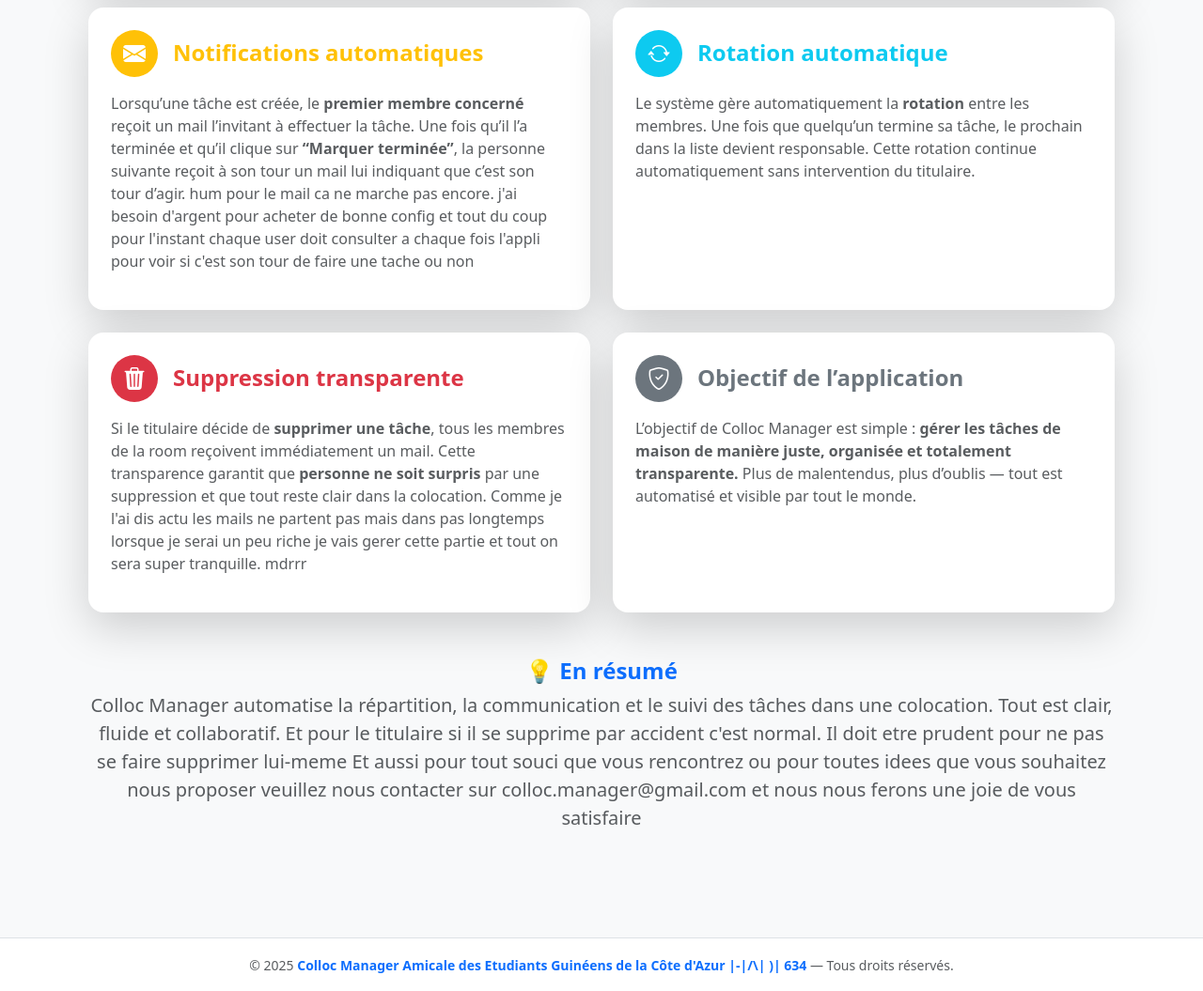
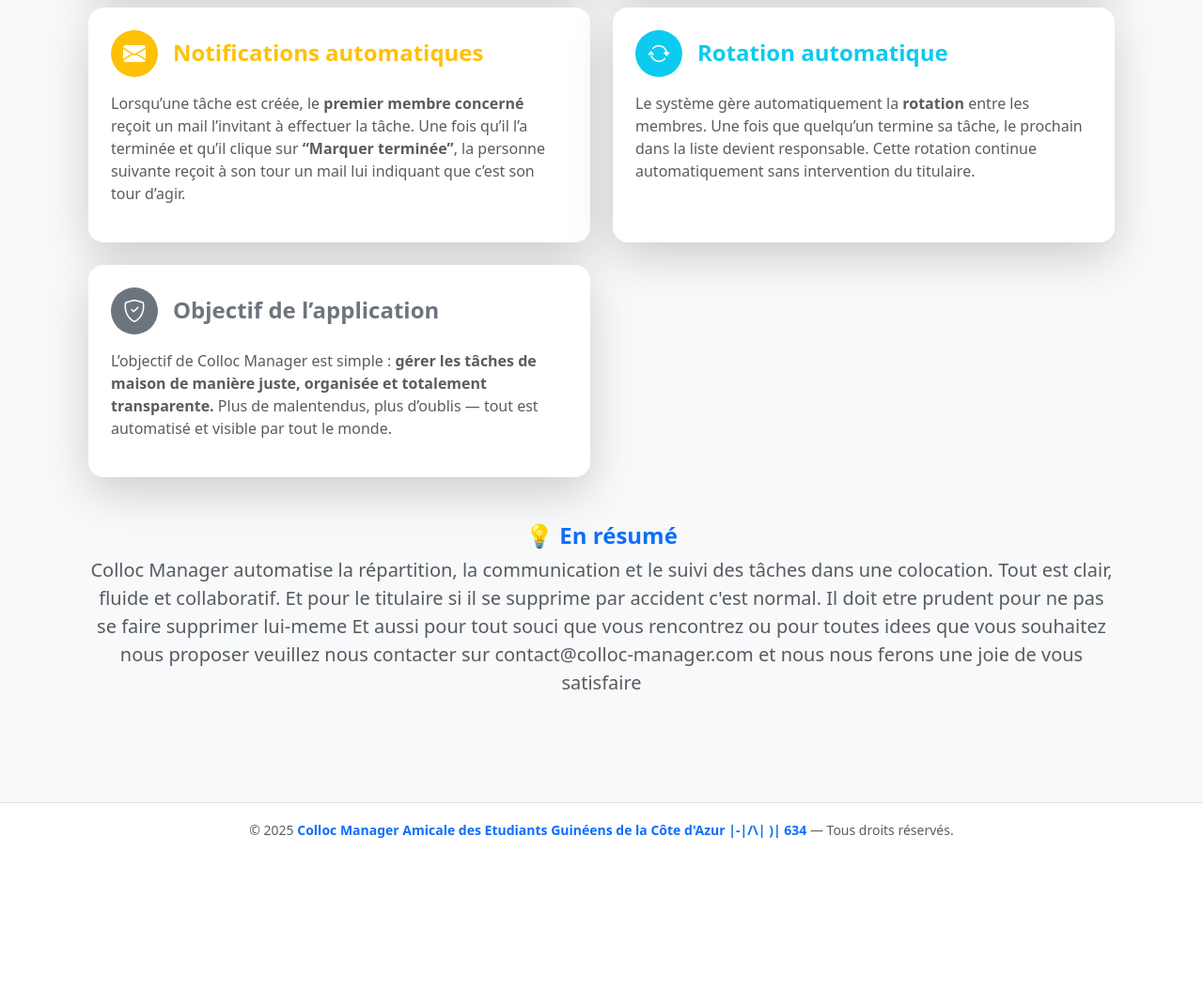
Before and after one commit to collocmanager-coder/colloc-manager, a Django app: page /help/ in a window 1280 px wide. Shown: the part 578-1633 px from the top of the page at 94% size. After the commit the page ends 1470 px from the top, so only its background shows below. Run offline with Django 5.2, Linux system fonts and the light colour scheme.

Commit message:
orthograph modified

```diff
--- a/templates/users/help.html
+++ b/templates/users/help.html
@@ -55,7 +55,6 @@
                 <p class="text-muted">
                     Lorsqu’une tâche est créée, le <strong>premier membre concerné</strong> reçoit un mail l’invitant à effectuer la tâche.
                     Une fois qu’il l’a terminée et qu’il clique sur <strong>“Marquer terminée”</strong>, la personne suivante reçoit à son tour un mail lui indiquant que c’est son tour d’agir.
-                    hum pour le mail ca ne marche pas encore. j'ai besoin d'argent pour acheter de bonne config et tout du coup pour l'instant chaque user doit consulter a chaque fois l'appli pour voir si c'est son tour de faire une tache ou non
                 </p>
             </div>
         </div>
@@ -76,7 +75,7 @@
             </div>
         </div>
 
-        <div class="col-lg-6">
+        <!-- <div class="col-lg-6">
             <div class="card shadow-lg border-0 rounded-4 p-4 h-100">
                 <div class="d-flex align-items-center mb-3">
                     <div class="icon-circle bg-danger text-white me-3">
@@ -90,7 +89,7 @@
                     Comme je l'ai dis actu les mails ne partent pas mais dans pas longtemps lorsque je serai un peu riche je vais gerer cette partie et tout on sera super tranquille. mdrrr
                 </p>
             </div>
-        </div>
+        </div> -->
 
         <div class="col-lg-6">
             <div class="card shadow-lg border-0 rounded-4 p-4 h-100">
@@ -118,7 +117,7 @@
 
             Et pour le titulaire si il se supprime par accident c'est normal. Il doit etre prudent pour ne pas se faire supprimer lui-meme
 
-            Et aussi pour tout souci que vous rencontrez ou pour toutes idees que vous souhaitez nous proposer veuillez nous contacter sur colloc.manager@gmail.com et nous nous ferons une joie de vous satisfaire
+            Et aussi pour tout souci que vous rencontrez ou pour toutes idees que vous souhaitez nous proposer veuillez nous contacter sur contact@colloc-manager.com et nous nous ferons une joie de vous satisfaire
 
         </p>
     </div>
--- a/templates/users/room_not_verified.html
+++ b/templates/users/room_not_verified.html
@@ -6,7 +6,8 @@
 <div class="container py-5 text-center">
     <h2 class="text-danger fw-bold mb-3">⚠️ Votre chambre n'est pas vérifiée</h2>
     <p class="text-muted mb-4">Vous ne pouvez pas ajouter de membres ou de taches tant que votre chambre n'est pas vérifiée.</p><br><br><br>
-    <p>La verification de votre room est en cours.... si vous estimez que cela prend trop de temps vous pouvez nous contacter par mail sur colloc.manager@gmail.com pour que nous verifions votre room et vous donnons la possibilité d'ajouter des membres ou des taches merci</p>
+    <p>La verification de votre room est en cours.... si vous estimez que cela prend trop de temps vous pouvez nous contacter par mail sur contactr@colloc-manager.com pour que nous verifions votre room et vous donnons la possibilité d'ajouter des membres ou des taches merci</p>
+    <p> Dans le mail vous pourriez nous envoyer votre contrat de bail et aussi votre et une facture en piece jointe. Merci</p>
 
     <a href="{% url 'list_members' %}" class="btn btn-primary rounded-pill px-4">Retour à la liste des membres</a>
 </div>
```
